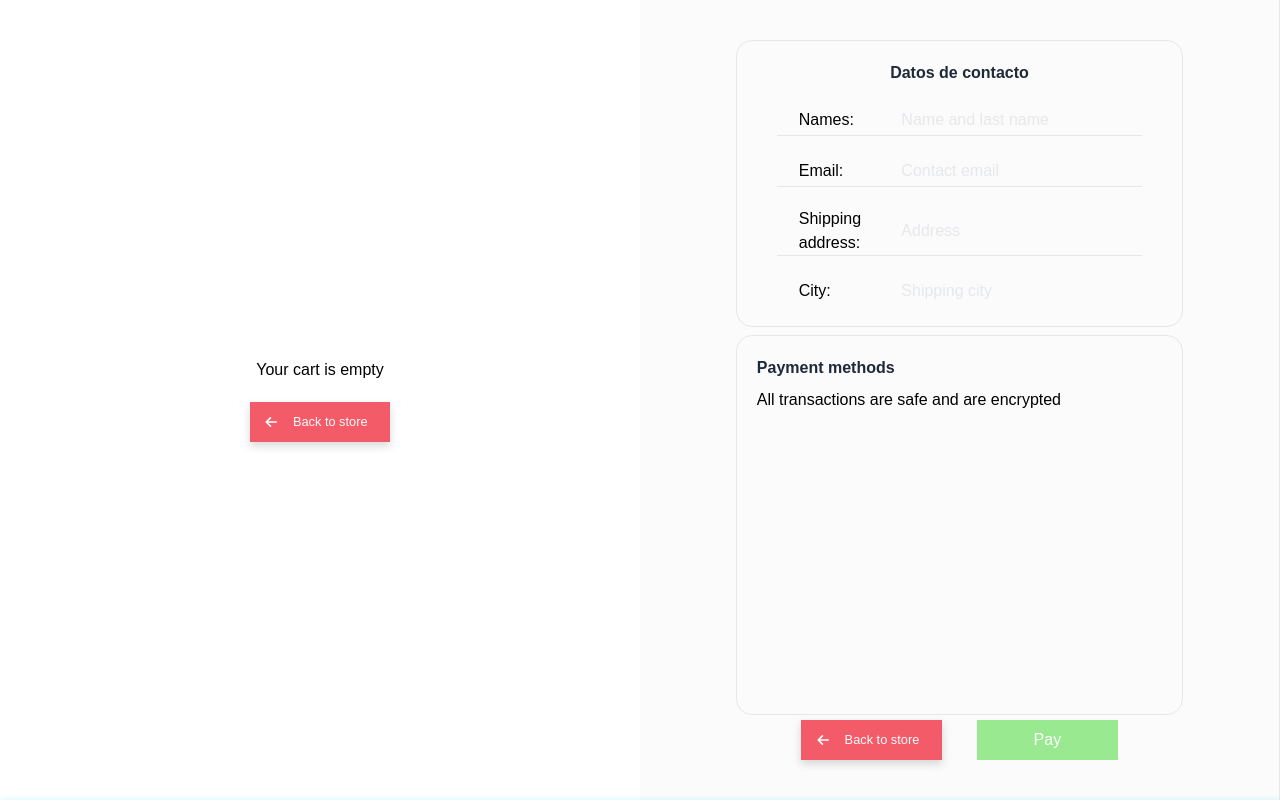
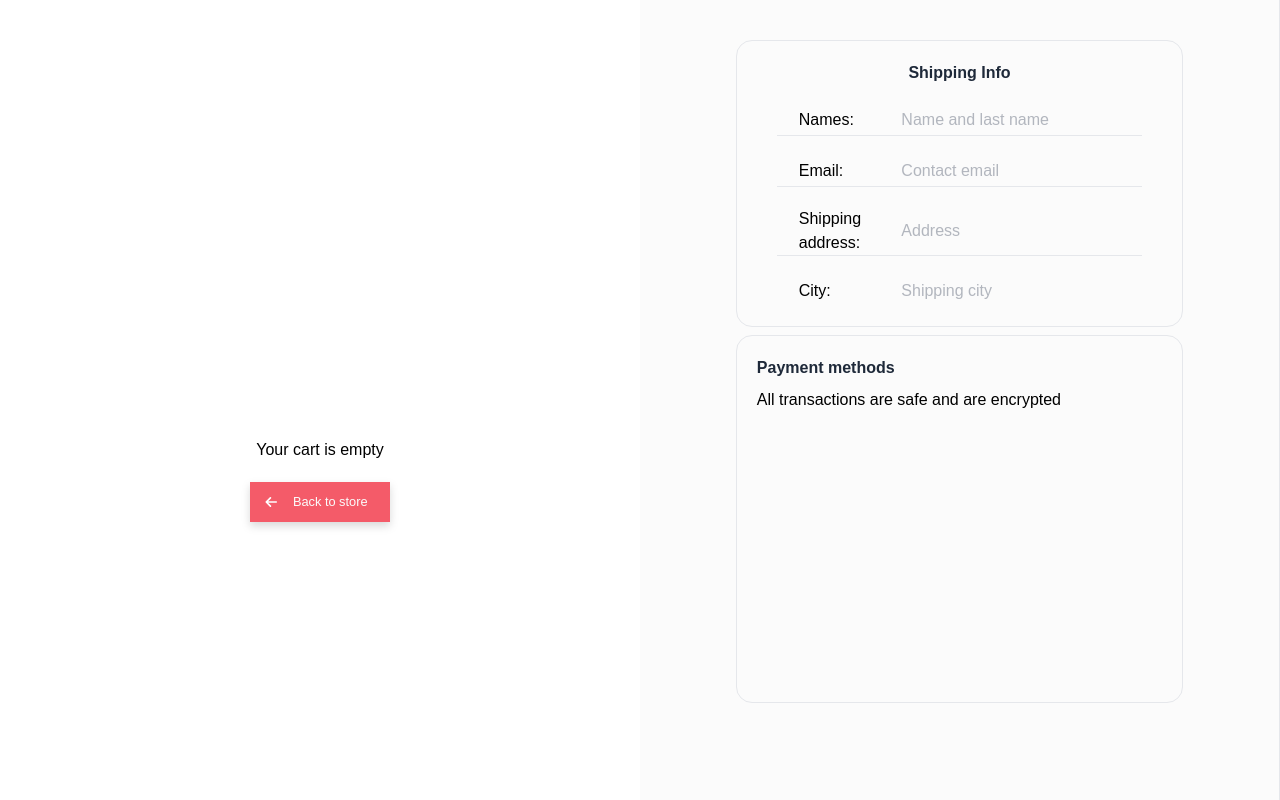
Before and after one commit to OscarDG/sports-store, a Next.js app: page /store/checkout in a window 1280 px wide. Shown: the top 800 px of the page. Built offline with nearby package versions, Linux system fonts and the light colour scheme; a web font is replaced by a local one.

Commit message:
Styles(checkout); Updated styles for the shipping info form

```diff
--- a/app/store/checkout/page.tsx
+++ b/app/store/checkout/page.tsx
@@ -2,10 +2,10 @@
 import { CartProvider } from "@/app/context/CartContext"
 import Checkout from "@/app/ui/Checkout"
 
-export default function CheckOutPage(){
+export default function CheckOutPage() {
 
     return (
-        <main className="flex flex-col md:flex-row justify-center items-center w-[100%] h-auto md:h-[100vh]">
+        <main className="flex flex-col md:flex-row justify-center items-center w-[100%] h-auto md:h-[120vh]">
             <CartProvider>
                 <Checkout />
             </CartProvider>
--- a/app/ui/Checkout.tsx
+++ b/app/ui/Checkout.tsx
@@ -32,34 +32,34 @@ export default function CheckOut(){
 
     return(
         <>
-        <div className="relative flex flex-col justify-baseline items-center pt-10 gap-2 w-[100%] md:w-[50%] md:h-[100vh] h-[100vh] md:border-r-1 md:border-gray-200 bg-mainwhite order-2 md:order-1">
+        <div className="relative flex flex-col justify-baseline items-center pt-10 gap-2 w-[100%] md:w-[50%] md:h-[100%] h-[100vh] md:border-r-1 md:border-gray-200 bg-mainwhite order-2 md:order-1">
             <div className="flex flex-col items-center w-[80%] md:w-[70%] h-auto p-5 gap-5 border-1 border-gray-200 rounded-2xl">
-                <p className="font-bold text-gray-800">Datos de contacto</p>
+                <p className="font-bold text-gray-800">Shipping Info</p>
                 <div className="flex flex-row justify-evenly items-center w-[90%] h-auto gap-2 border-b-1 border-gray-200">
                     <p className="w-[20%]">Names:</p>
-                    <input type="text" placeholder="Name and last name" required className="w-[60%] h-[30px] text-gray-300"></input>
+                    <input type="text" placeholder="Name and last name" required className="w-[60%] h-[30px] text-gray-500"></input>
                 </div>
                 <div className="flex flex-row justify-evenly items-center w-[90%] h-auto gap-2 border-b-1 border-gray-200">
                     <p className="w-[20%]">Email:</p>
-                    <input type="email" placeholder="Contact email" required className="w-[60%] h-[30px] text-gray-300"></input>
+                    <input type="email" placeholder="Contact email" required className="w-[60%] h-[30px] text-gray-500"></input>
                 </div>
                 <div className="flex flex-row justify-evenly items-center w-[90%] h-auto gap-2 border-b-1 border-gray-200">
                     <p className="w-[20%]">Shipping address:</p>
-                    <input type="text" placeholder="Address" required className="w-[60%] h-[30px] text-gray-300"></input>
+                    <input type="text" placeholder="Address" required className="w-[60%] h-[30px] text-gray-500"></input>
                 </div>
                 <div className="flex flex-row justify-evenly items-center w-[90%] h-auto gap-2">
                     <p className="w-[20%]">City:</p>
-                    <input type="text" placeholder="Shipping city" required value={city} onChange={(e) => setCity((e.target.value).replace(/[^a-zA-Z ]/g, ""))} className="w-[60%] h-[30px] text-gray-300"></input>
+                    <input type="text" placeholder="Shipping city" required value={city} onChange={(e) => setCity((e.target.value).replace(/[^a-zA-Z ]/g, "").toLowerCase())} className="w-[60%] h-[30px] text-gray-500"></input>
                 </div>
             </div>
-            <div className="flex flex-col w-[80%] md:w-[70%] h-[50%] p-5 border-1 border-gray-200 rounded-2xl">
+            <div className="flex flex-col w-[80%] md:w-[70%] h-[40%] p-5 border-1 border-gray-200 rounded-2xl">
                 <p className="font-bold text-gray-800 mb-2">Payment methods</p>
                 <p>All transactions are safe and are encrypted</p>
                 <div>
                     <a></a>
                 </div>
             </div>
-            <div className="absolute bottom-10 flex flex-row justify-around w-[55%] h-[40px] mt-5">
+            <div className="absolute bottom-[10%] flex flex-row justify-around w-[80%] md:w-[55%] h-[45px]">
                 <BwButton width={40} height={100} href="/store" text="Back to store"></BwButton>
                 <button className="w-[40%] h-[100%] bg-maingreen text-white cursor-pointer">Pay</button>
             </div>
@@ -68,13 +68,13 @@ export default function CheckOut(){
         <div className="flex flex-col justify-evenly items-center md:w-[50%] w-[100%] h-[100vh] md:h-auto p-5 order-1 md:order-2">
             <div className="flex flex-col justify-evenly w-[100%] h-[90%] md:h-auto mb-5 md:border-b-1 md:border-gray-300">
                 {cartItems.map((product) => (
-                    <div key={product.id} className="flex flex-row items-center justify-evenly w-[100%] h-auto gap-2 mb-5">
+                    <div key={product.id} className="flex flex-row items-center justify-around w-[100%] h-auto gap-2 mb-5">
                         <div className="relative flex justify-center w-[15%] h-[100%]">
                             <Image className= "w-[60px] md:w-[80px] h-[60px] md:h-[80px] rounded-[100%] object-cover" src={`/${product.tag}.webp`} alt={product.name} width={500} height={500}/>
                             <span className="absolute -top-1 right-2 flex justify-center items-center w-[20px] h-[20px] rounded-2xl bg-mainred text-mainwhite">{product.amount}</span>
                         </div>
-                        <h1><strong>{product.name}</strong></h1>
-                        <p><strong>${product.amount * product.price}</strong></p>
+                        <h1 className="w-[30%] text-center"><strong>{product.name}</strong></h1>
+                        <p className="w-[20%]"><strong>${product.amount * product.price}</strong></p>
                     </div>
                 ))}
             </div>
```
